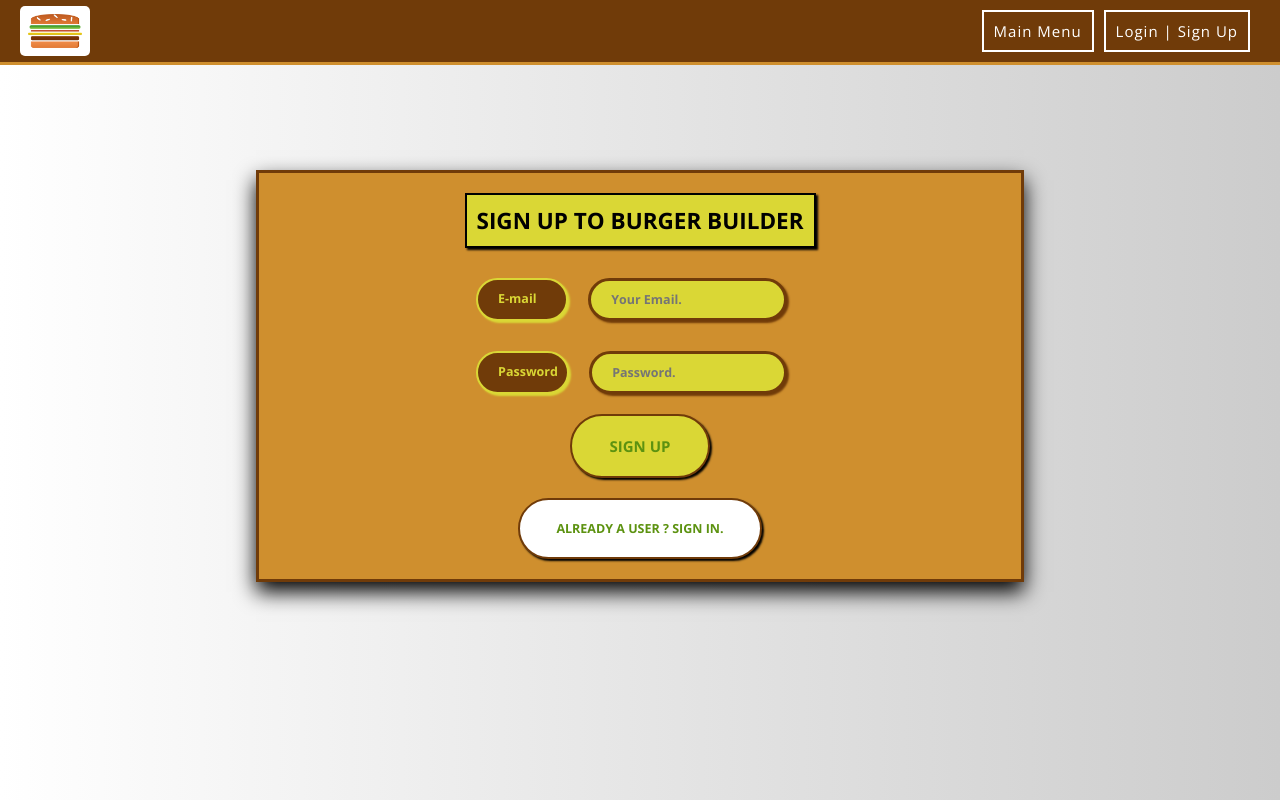
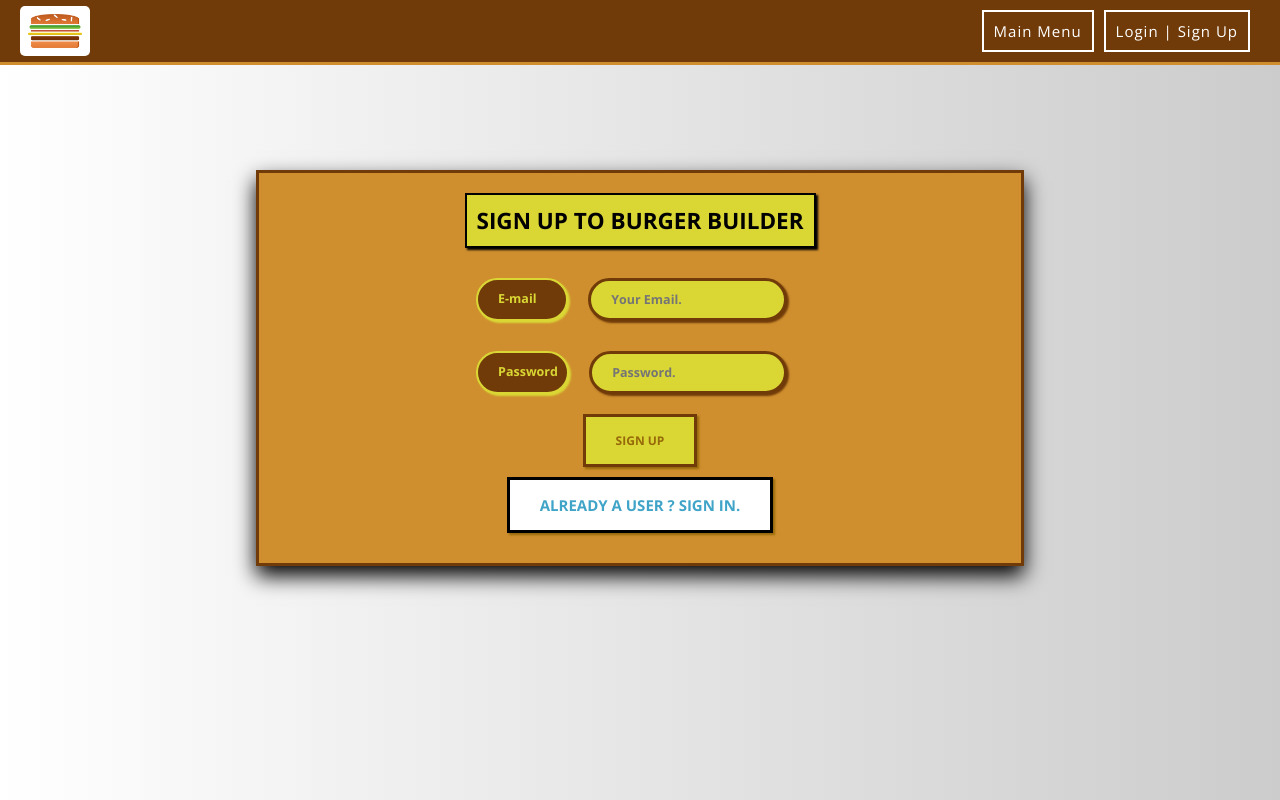
Before and after one commit to nischalNikit/BuildYourBurger, a React app: page /auth in a window 1280 px wide. Built offline with nearby package versions, Linux system fonts and the light colour scheme.

Commit message:
Add code improvements.

```diff
--- a/src/App.js
+++ b/src/App.js
@@ -4,13 +4,10 @@ import {connect} from 'react-redux';
 
 import Layout from './containers/Layout/Layout';
 import BurgerBuilder from './containers/BurgerBuilder/BurgerBuilder';
-import Checkout from './containers/Checkout/Checkout';
-import Orders from './components/Burger/Orders/Orders';
-import Auth from './containers/Auth/Auth';
 import Error from './components/UI/Error404/Error404.js';
-import Logout from './containers/Auth/Logout/Logout';
 
 import * as actionCreators from './store/actions/action-index';
+import asyncComponent from './store/utilities/asyncComponent';
 
 class App extends Component {
 
@@ -21,14 +18,30 @@ class App extends Component {
 
   render(){
 
+    const asyncAuth = asyncComponent(() => {
+      return import('./containers/Auth/Auth');
+    });
+
+    const asyncCheckout = asyncComponent(() => {
+      return import('./containers/Checkout/Checkout');
+    });
+
+    const asyncOrders = asyncComponent(() => {
+      return import('./components/Burger/Orders/Orders');
+    });
+
+    const asyncLogout = asyncComponent(() => {
+      return import('./containers/Auth/Logout/Logout');
+    });
+
     return (
       <div>
         <Layout>
           <Switch>
-            {this.props.isAuthenticated ? <Route path = "/checkout" component = {Checkout} /> : null}
-            {this.props.isAuthenticated ? <Route path = "/orders"   component = {Orders} />   : null}
-            {this.props.isAuthenticated ? <Route path = "/logout"   component = {Logout} />   : null}
-            <Route path = "/auth" component = {Auth} />
+            {this.props.isAuthenticated ? <Route path = "/checkout" component = {asyncCheckout} /> : null}
+            {this.props.isAuthenticated ? <Route path = "/orders"   component = {asyncOrders} />   : null}
+            {this.props.isAuthenticated ? <Route path = "/logout"   component = {asyncLogout} />   : null}
+            <Route path = "/auth" component = {asyncAuth} />
             <Route path = "/"     component = {BurgerBuilder} exact />
             <Route render = {() => <Error />} />
           </Switch>
--- a/src/components/Burger/OrderSummary/OrderSummary.js
+++ b/src/components/Burger/OrderSummary/OrderSummary.js
@@ -2,7 +2,6 @@ import React, {Component} from 'react';
 import classes from './OrderSummary.css';
 
 import Button from '../../UI/Button/Button';
-
 import PropType from 'prop-types';
 
 class OrderSummary extends Component{
--- a/src/components/Navigation/SideDrawer/SideDrawer.js
+++ b/src/components/Navigation/SideDrawer/SideDrawer.js
@@ -21,7 +21,10 @@ const sideDrawer = props => {
     return(
         <Auxiliary>
             <Backdrop show = {props.showState} cancel = {props.sideDrawerClosed} />
-            <div className = {attachedClasses.join(' ')}>
+            <div
+                className = {attachedClasses.join(' ')}
+                onClick   = {props.sideDrawerClosed}
+            >
                 <div className = {classes.Logo}>
                     <Logo />
                 </div>
--- a/src/containers/Auth/Auth.css
+++ b/src/containers/Auth/Auth.css
@@ -29,30 +29,31 @@
 }
 
 .AuthButton {
-    width: 40%;
+    background-color: #DAD735;
+    outline: none;
+    cursor: pointer;
+    border: 3px solid var(--color-theme-dark);
+    color: var(--color-order-btn);
+    font-family: inherit;
+    font-size: 1.2rem;
+    font-weight: bold;
+    padding: 1.5rem 3rem;
+    box-shadow: 2px 2px 2px var(--color-order-btn);
     margin: 0 auto;
-    margin-bottom: 20px;
-    background-color: #DAD735;
-    text-align: center;
-    font-family: inherit;
-    font-size: 1.5rem;
-    font-weight: 600;
-    border: 2px solid var(--color-theme-dark);
-    border-radius: 50px;
-    box-shadow: 2px 2px 2px black;
 }
 
 .AuthChangeButton{
-    width: 70%;
+    background-color: #FFFFFF;
+    outline: none;
+    cursor: pointer;
+    border: 3px solid var(--color-black);
+    color: var(--color-blue);
+    font-family: inherit;
+    font-size: 1.5rem;
+    font-weight: bold;
+    padding: 1.5rem 3rem;
+    box-shadow: 2px 2px 2px var(--color-order-btn);
     margin: 0 auto;
-    background-color: #FFFFFF;
-    text-align: center;
-    font-family: inherit;
-    font-size: 1.25rem;
-    font-weight: 600;
-    border: 2px solid var(--color-theme-dark) ;
-    box-shadow: 2px 2px 2px black;
-    border-radius: 50px;
 }
 
 
@@ -61,12 +62,3 @@
       width:95%;
     }
 }
-
-@media(max-width: 700px){
-    .AuthButton{
-      width:60%;
-    }
-    .AuthChangeButton{
-        width: 85%;
-    }
-}
--- a/src/containers/Auth/Auth.js
+++ b/src/containers/Auth/Auth.js
@@ -4,8 +4,8 @@ import {connect} from 'react-redux';
 import {Redirect} from 'react-router-dom';
 
 import Input from '../../components/UI/Input/Input';
-import Button from '../../components/UI/Button/Button';
 import Spinner from "../../components/UI/Spinner/Spinner";
+import {updateObject, checkValidity} from "../../store/utilities/utility";
 
 import * as actionCreators from '../../store/actions/action-index';
 
@@ -49,7 +49,6 @@ class Auth extends Component {
         }
 
         this.inputChangeHandler = this.inputChangeHandler.bind(this);
-        this.checkValidity      = this.checkValidity.bind(this);
         this.orderHandler       = this.orderHandler.bind(this);
         this.changeFormStatus   = this.changeFormStatus.bind(this);
     }
@@ -63,44 +62,23 @@ class Auth extends Component {
     }
 
     inputChangeHandler(event, formKey){
+        let newformOrder = updateObject(this.state.authForm, {
+            [formKey] : updateObject(this.state.authForm[formKey], {
+                elementConfig : updateObject(this.state.authForm[formKey].elementConfig, {
+                    value : event.target.value
+                }),
+                valid : checkValidity(event.target.value, this.state.authForm[formKey].validation),
+                touched : true
+            })
+        })
 
-        let newformOrder   = {...this.state.authForm};
-        let formElement    = {...newformOrder[formKey]};
-        let formValidity   = true;
-
-        formElement.elementConfig.value = event.target.value;
-        formElement.valid
-            = this.checkValidity(formElement.elementConfig.value, formElement.validation);
-        formElement.touched = true;
-        newformOrder[formKey] = formElement;
-
-        for(let formElement in this.state.formOrder){
-            formValidity = this.state.authForm[formElement].valid && formValidity;
-        }
-
-
-        this.setState({authForm: newformOrder, formValidity: formValidity});
+       this.setState({authForm: newformOrder});
     }
 
     changeFormStatus(event){
         event.preventDefault();
         let prevFromStatus = this.state.isForSignUp;
         this.setState({isForSignUp: !prevFromStatus});
-    }
-
-
-    checkValidity(value, rules){
-        let isValid = true;
-
-        if(rules.required){
-            isValid = value.trim() !== "" && isValid;
-        }
-
-        if(rules.minLength){
-            isValid = value.length >= rules.minLength && isValid;
-        }
-
-        return isValid;
     }
 
     orderHandler(event){
@@ -146,27 +124,27 @@ class Auth extends Component {
                     : null
                 }
                 {form}
-                <div className = {classes.AuthButton}>
-                    <Button
-                        btnType = "Success"
-                        clicked = {this.orderHandler}
+                <div style={{textAlign:"center", marginBottom:"1rem"}}>
+                    <button
+                        onClick = {this.orderHandler}
+                        className = {classes.AuthButton}
                     >
                     {
                         this.state.isForSignUp ? "SIGN UP" : "LOGIN"
                     }
-                    </Button>
+                    </button>
                 </div>
-                <div className = {classes.AuthChangeButton}>
-                    <Button
-                        btnType = "Success"
-                        clicked = {this.changeFormStatus}
+                <div style={{textAlign:"center", marginBottom:"1rem"}}>
+                    <button
+                        className = {classes.AuthChangeButton}
+                        onClick   = {this.changeFormStatus}
                     >
                     {
                         this.state.isForSignUp
                         ? "ALREADY A USER ? SIGN IN."
                         : "FIRST TIME HERE ? SIGN UP."
                     }
-                    </Button>
+                    </button>
                 </div>
             </form>
         );
--- a/src/index.js
+++ b/src/index.js
@@ -17,7 +17,7 @@ const rootReducer = combineReducers({
     authReducer   : authReducer
 });
 
-const composeEnhancers = window.__REDUX_DEVTOOLS_EXTENSION_COMPOSE__ || compose;
+const composeEnhancers = process.env.NODE_ENV === "development" ? window.__REDUX_DEVTOOLS_EXTENSION_COMPOSE__ : null || compose;
 
 const store = createStore(rootReducer, composeEnhancers(applyMiddleware(thunk)));
 
--- a/src/store/actions/action-auth.js
+++ b/src/store/actions/action-auth.js
@@ -64,6 +64,7 @@ export const auth = (email, password, isSignUp) => {
 
     return dispatch => {
         dispatch(authStart());
+
         axios.post(apiURL, info)
         .then(response => {
             dispatch(authSuccess(response.data.localId, response.data.idToken, info.email));
--- /dev/null
+++ b/src/store/utilities/asyncComponent.js
@@ -0,0 +1,26 @@
+import React, { Component } from 'react';
+
+const asyncComponent = (importComponent) => {
+    return class extends Component {
+        constructor(props){
+            super(props);
+            this.state = {
+                component : null
+            }
+        }
+
+        componentDidMount(){
+            importComponent()
+                .then((component) => {
+                    this.setState({component: component.default})
+                })
+        }
+
+        render(){
+            let Component = this.state.component;
+            return Component ? <Component {...this.props} /> : null;
+        }
+    }
+}
+
+export default asyncComponent;
--- a/src/store/utilities/utility.js
+++ b/src/store/utilities/utility.js
@@ -4,3 +4,17 @@ export const updateObject = (object, updatedProperties) => {
         ...updatedProperties
     }
 }
+
+export const checkValidity = (value, rules) => {
+    let isValid = true;
+
+    if(rules.required){
+        isValid = value.trim() !== "" && isValid;
+    }
+
+    if(rules.minLength){
+        isValid = value.length >= rules.minLength && isValid;
+    }
+
+    return isValid;
+}
```
Also changed, not shown: src/containers/Checkout/ContactData/ContactData.js (+13 -26 lines), src/components/Burger/OrderSummary/OrderSummary.css (line endings or trailing spaces), 20 other files (tests, documents, lock files or other folders).
